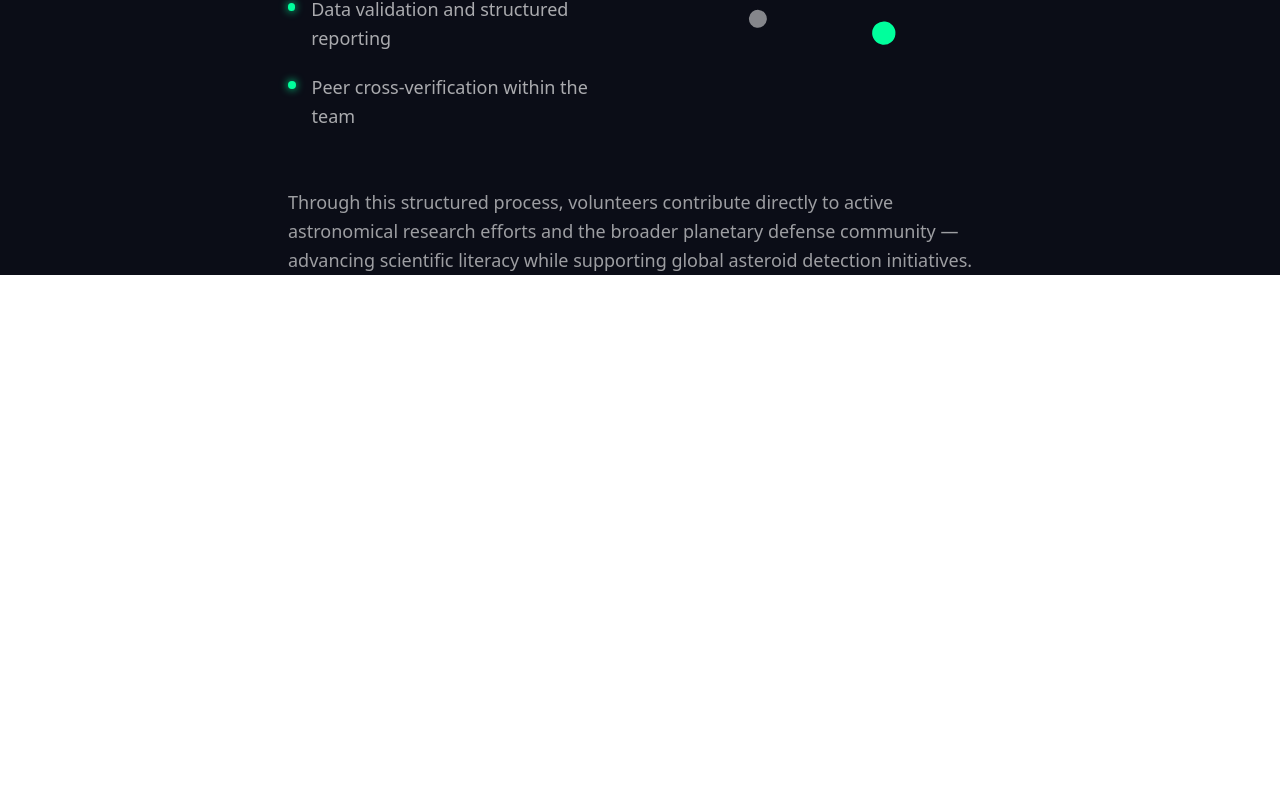
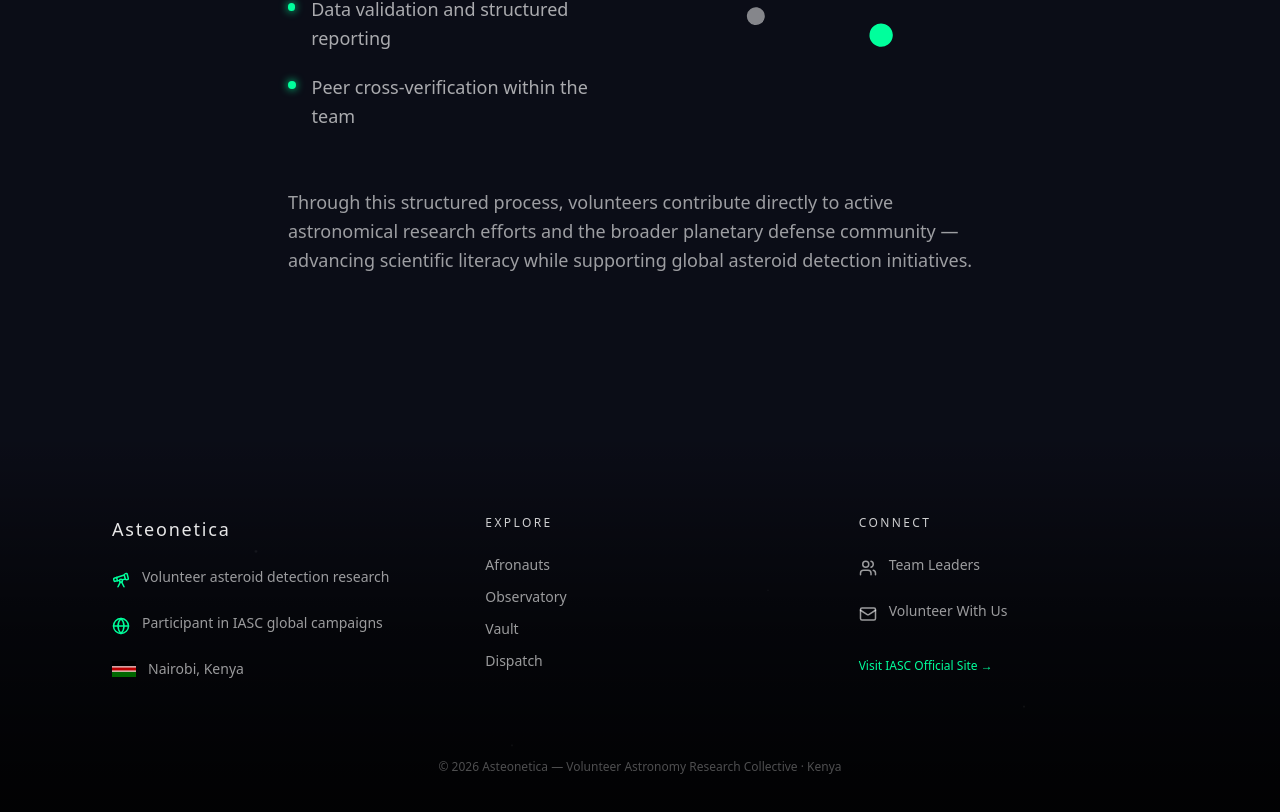
Before and after one commit to circuit682/asteonetica, a Next.js app: page / in a window 1280 px wide. Shown: the part 1582-2394 px from the top of the page. Before the commit the page ends 1857 px from the top, so only its background shows below. Built offline with nearby package versions, Linux system fonts and the light colour scheme.

Commit message:
feat: added FooterSection and ScrollUp components, implement star field animation in CSS

```diff
--- a/app/globals.css
+++ b/app/globals.css
@@ -42,3 +42,20 @@
 .animate-spin-reverse {
   animation: spinReverse 18s linear infinite;
 }
+/* Star Field */
+.stars-layer {
+  position: absolute;
+  inset: 0;
+  background-image:
+    radial-gradient(2px 2px at 20% 30%, rgba(255,255,255,0.5), transparent),
+    radial-gradient(1.5px 1.5px at 80% 70%, rgba(255,255,255,0.5), transparent),
+    radial-gradient(1px 1px at 60% 40%, rgba(255,255,255,0.5), transparent),
+    radial-gradient(1.5px 1.5px at 40% 80%, rgba(255,255,255,0.4), transparent);
+  animation: twinkle 8s infinite ease-in-out alternate;
+  opacity: 0.12;
+}
+
+@keyframes twinkle {
+  from { opacity: 0.08; }
+  to   { opacity: 0.18; }
+}
--- a/app/layout.tsx
+++ b/app/layout.tsx
@@ -3,6 +3,7 @@ import { Geist, Geist_Mono } from "next/font/google";
 import "./globals.css";
 import Navbar from "@/components/Navbar";
 import { SparkleProvider } from "@/lib/SparkleContext";
+import ScrollUp from "@/components/ScrollUp";
 
 const geistSans = Geist({
   variable: "--font-geist-sans",
@@ -34,6 +35,7 @@ export default function RootLayout({
           <Navbar />
           {children}
         </SparkleProvider>
+        <ScrollUp />
       </body>
     </html>
   );
--- a/app/page.tsx
+++ b/app/page.tsx
@@ -1,9 +1,13 @@
 import OrbitalMark from "@/components/OrbitalMark";
 import MethodologyDiagram from "@/components/MethodologyDiagram";
+import FooterSection from "@/components/FooterSection";
 
 export default function Home() {
   return (
     <main className="bg-[var(--space-black)] text-white">
+
+
+
 
       {/* HERO SECTION */}
       <section className="min-h-screen flex flex-col items-center justify-center gap-10 px-6 text-center">
@@ -84,10 +88,9 @@ export default function Home() {
 
   </div>
 
+</section>
+<FooterSection />
+    </main>
 
-
-</section>
-
-    </main>
   );
 }
--- /dev/null
+++ b/components/FooterSection.tsx
@@ -0,0 +1,113 @@
+"use client";
+
+import Link from "next/link";
+import { Telescope, Globe, Users, Mail } from "lucide-react";
+import KenyaFlag from "@/components/KenyaFlag";
+
+
+export default function FooterSection() {
+  return (
+    <footer className="relative mt-40 overflow-hidden">
+
+      {/* Atmospheric Gradient */}
+      <div className="absolute inset-0 bg-gradient-to-b from-transparent via-black/60 to-black/90" />
+
+      {/* Subtle Starfield Background */}
+      <div className="absolute inset-0 pointer-events-none">
+        <div className="stars-layer" />
+      </div>
+
+      {/* Content */}
+      <div className="relative z-10 max-w-6xl mx-auto px-6 md:px-12 py-20 grid md:grid-cols-3 gap-16 text-sm">
+
+        {/* Identity */}
+        <div className="space-y-6">
+          <h4 className="text-white/90 tracking-widest font-light text-lg">
+            Asteonetica
+          </h4>
+
+          <div className="flex items-start gap-3 text-white/60">
+            <Telescope size={18} className="text-[var(--radar-green)] mt-1" />
+            <span>Volunteer asteroid detection research</span>
+          </div>
+
+          <div className="flex items-start gap-3 text-white/60">
+            <Globe size={18} className="text-[var(--radar-green)] mt-1" />
+            <span>Participant in IASC global campaigns</span>
+          </div>
+
+          <div className="flex items-center gap-3 text-white/60">
+            <KenyaFlag className="w-6 h-4" />
+            <span>Nairobi, Kenya</span>
+          </div>
+        </div>
+
+        {/* Explore */}
+        <div className="space-y-6">
+          <h5 className="text-white/80 uppercase tracking-[0.2em] text-xs">
+            Explore
+          </h5>
+
+          <ul className="space-y-3 text-white/60">
+            <li>
+              <Link href="/afronauts" className="hover:text-[var(--radar-green)] transition-colors">
+                Afronauts
+              </Link>
+            </li>
+            <li>
+              <Link href="/observatory" className="hover:text-[var(--radar-green)] transition-colors">
+                Observatory
+              </Link>
+            </li>
+            <li>
+              <Link href="/vault" className="hover:text-[var(--radar-green)] transition-colors">
+                Vault
+              </Link>
+            </li>
+            <li>
+              <Link href="/dispatch" className="hover:text-[var(--radar-green)] transition-colors">
+                Dispatch
+              </Link>
+            </li>
+          </ul>
+        </div>
+
+        {/* Connect */}
+        <div className="space-y-6">
+          <h5 className="text-white/80 uppercase tracking-[0.2em] text-xs">
+            Connect
+          </h5>
+
+          <div className="flex items-start gap-3 text-white/60 hover:text-[var(--radar-green)] transition-colors cursor-pointer">
+            <Users size={18} className="mt-1" />
+            <span>Team Leaders</span>
+          </div>
+
+          <div className="flex items-start gap-3 text-white/60 hover:text-[var(--radar-green)] transition-colors cursor-pointer">
+            <Mail size={18} className="mt-1" />
+            <span>Volunteer With Us</span>
+          </div>
+
+          <div className="pt-2">
+            <a
+              href="https://iasc.cosmosearch.org/"
+              target="_blank"
+              rel="noopener noreferrer"
+              className="text-[var(--radar-green)] hover:opacity-80 transition-opacity text-xs"
+            >
+              Visit IASC Official Site →
+            </a>
+          </div>
+        </div>
+
+      </div>
+
+      {/* Bottom Bar */}
+      <div className="relative z-10 text-center text-white/30 text-xs pb-12">
+        © {new Date().getFullYear()} Asteonetica — Volunteer Astronomy Research Collective · Kenya
+      </div>
+
+    </footer>
+
+  );
+}
--- /dev/null
+++ b/components/KenyaFlag.tsx
@@ -0,0 +1,15 @@
+export default function KenyaFlag({ className }: { className?: string }) {
+  return (
+    <svg
+      viewBox="0 0 3 2"
+      xmlns="http://www.w3.org/2000/svg"
+      className={className}
+    >
+      <rect width="3" height="2" fill="#006600" />
+      <rect width="3" height="1.33" fill="#BB0000" />
+      <rect width="3" height="0.67" fill="#000000" />
+      <rect width="3" height="0.13" y="0.67" fill="white" />
+      <rect width="3" height="0.13" y="1.2" fill="white" />
+    </svg>
+  );
+}
--- /dev/null
+++ b/components/ScrollUp.tsx
@@ -0,0 +1,45 @@
+"use client";
+
+import { useEffect, useState } from "react";
+import { motion } from "framer-motion";
+import { ArrowUp } from "lucide-react";
+
+export default function ScrollUp() {
+  const [visible, setVisible] = useState(false);
+
+  useEffect(() => {
+    const handleScroll = () => {
+      const scrollHeight = document.documentElement.scrollHeight;
+      const scrollTop = window.scrollY;
+      const clientHeight = window.innerHeight;
+
+      if (scrollTop > scrollHeight * 0.4 - clientHeight) {
+        setVisible(true);
+      } else {
+        setVisible(false);
+      }
+    };
+
+    window.addEventListener("scroll", handleScroll);
+    return () => window.removeEventListener("scroll", handleScroll);
+  }, []);
+
+  const scrollToTop = () => {
+    window.scrollTo({ top: 0, behavior: "smooth" });
+  };
+
+  if (!visible) return null;
+
+  return (
+    <motion.button
+      onClick={scrollToTop}
+      initial={{ opacity: 0, y: 20 }}
+      animate={{ opacity: 1, y: 0 }}
+      exit={{ opacity: 0 }}
+      transition={{ duration: 0.5 }}
+      className="fixed bottom-8 right-8 z-50 backdrop-blur-md bg-white/5 border border-white/10 p-3 rounded-full hover:bg-white/10 transition-colors"
+    >
+      <ArrowUp size={18} className="text-[var(--radar-green)]" />
+    </motion.button>
+  );
+}
--- a/package.json
+++ b/package.json
@@ -10,6 +10,7 @@
   },
   "dependencies": {
     "framer-motion": "^12.34.3",
+    "lucide-react": "^0.576.0",
     "next": "16.1.6",
     "react": "19.2.3",
     "react-dom": "19.2.3"
```
Also changed, not shown: 1 other file (tests, documents, lock files or other folders).
